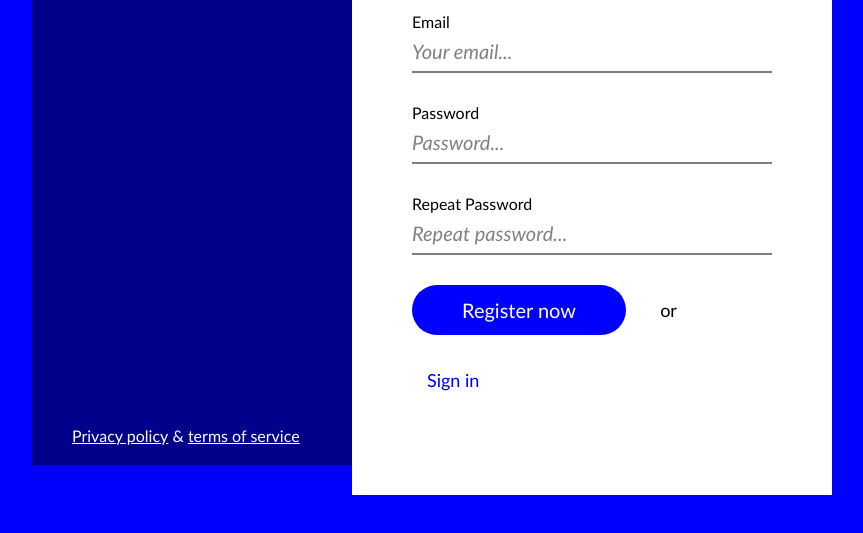
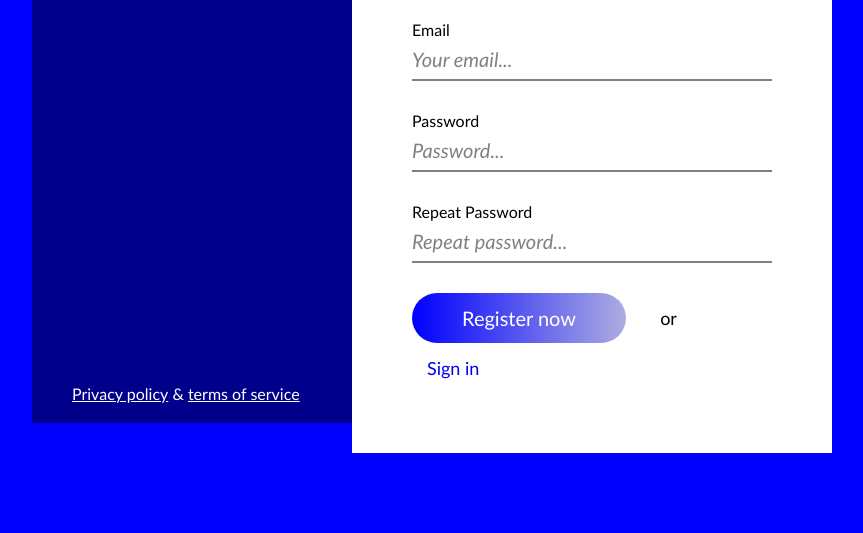
Before and after one commit to Evelinatoleike/4-sign-up, a website: page index.html in a window 1280 px wide. Shown: the part 239-772 px from the top of the page, without its empty margins (208-1071 px from the left). Drawn offline with Linux system fonts and the light colour scheme.

Commit message:
button background

```diff
--- a/css/buttom.css
+++ b/css/buttom.css
@@ -5,10 +5,24 @@
     padding-left: 50px;
     padding-right: 50px;
     background-color: blue;
+    background: linear-gradient(
+        90deg,
+        blue 0%,
+        rgb(173, 173, 224) 100%
+    );
     color: white;
     font-size: 20px;
     line-height: 20px;
     border: none;
     border-radius: 25px;
-    margin-bottom: 20px;
+    cursor: pointer;
 }
+
+.btn:hover {
+    background: red;
+    background: linear-gradient(
+        90deg,
+        red 0%,
+        rgb(228, 189, 189) 100%
+    );
+}
--- a/css/form.css
+++ b/css/form.css
@@ -9,9 +9,14 @@
     margin-bottom: 30px;
 }
 
+.form > .form-row:last-of-type {
+    margin-bottom: 0;
+}
+
 .form > .form-row > .label {
     display: inline-block;
     width: 100%;
+    margin-bottom: 5px;
 }
 
 .form > .form-row > input {
@@ -23,6 +28,11 @@
     border-bottom: 2px solid grey;
 }
 
+.form > .form-row > input:focus {
+    outline: violet dotted 1px;
+    /* outline: none; */
+}
+
 .form input::placeholder {
     color:gray;
     font-style: italic;
--- a/css/main.css
+++ b/css/main.css
@@ -10,14 +10,18 @@ body * {
 
 body {
     background-color: blue;
+    position: relative;
+    height: 100vh;
+
 }
 
 .container {
     display: inline-block;
     width: 800px;
-    margin-top: 100px;
-    margin-left: calc(50% - 400px);
-    position: relative
+    position: relative;
+    top: 50%;
+    left: 50%;
+    transform: translate( -50%, -50%)
 }
 
 .left-column {
```
